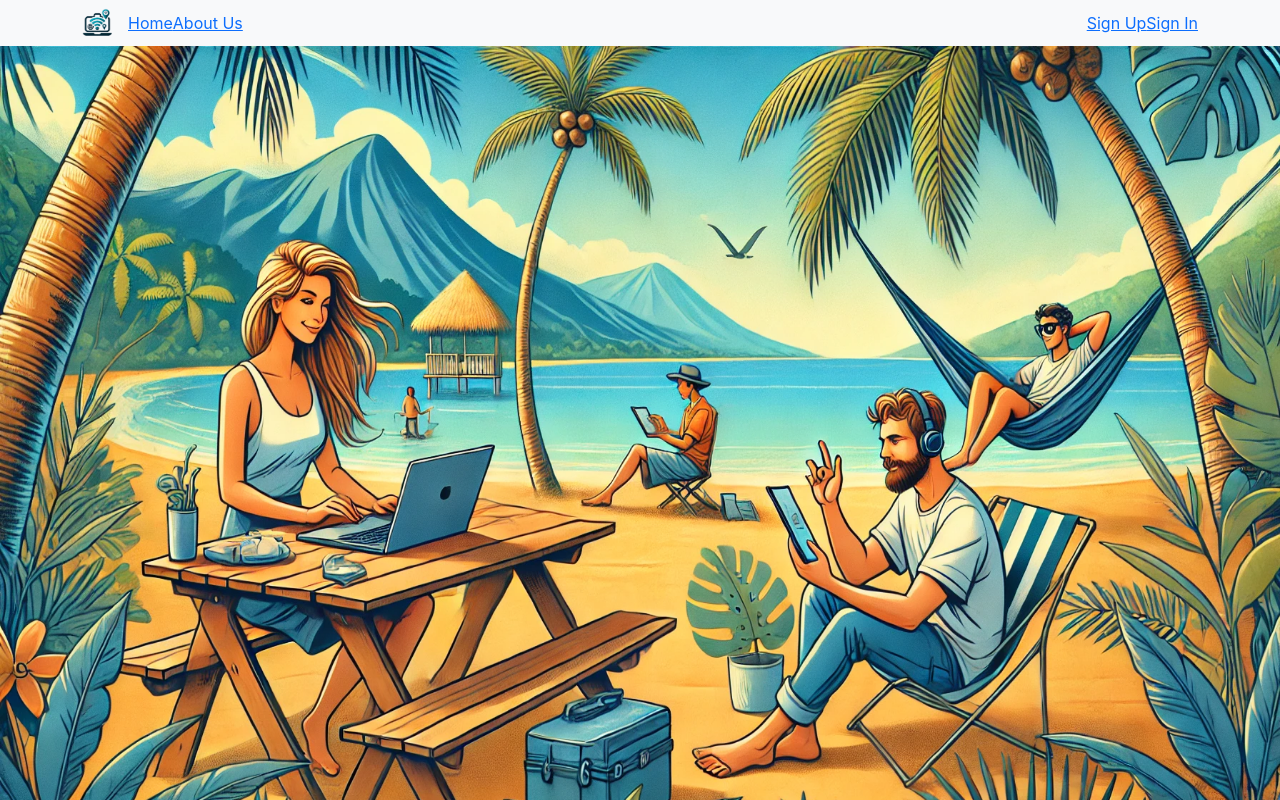
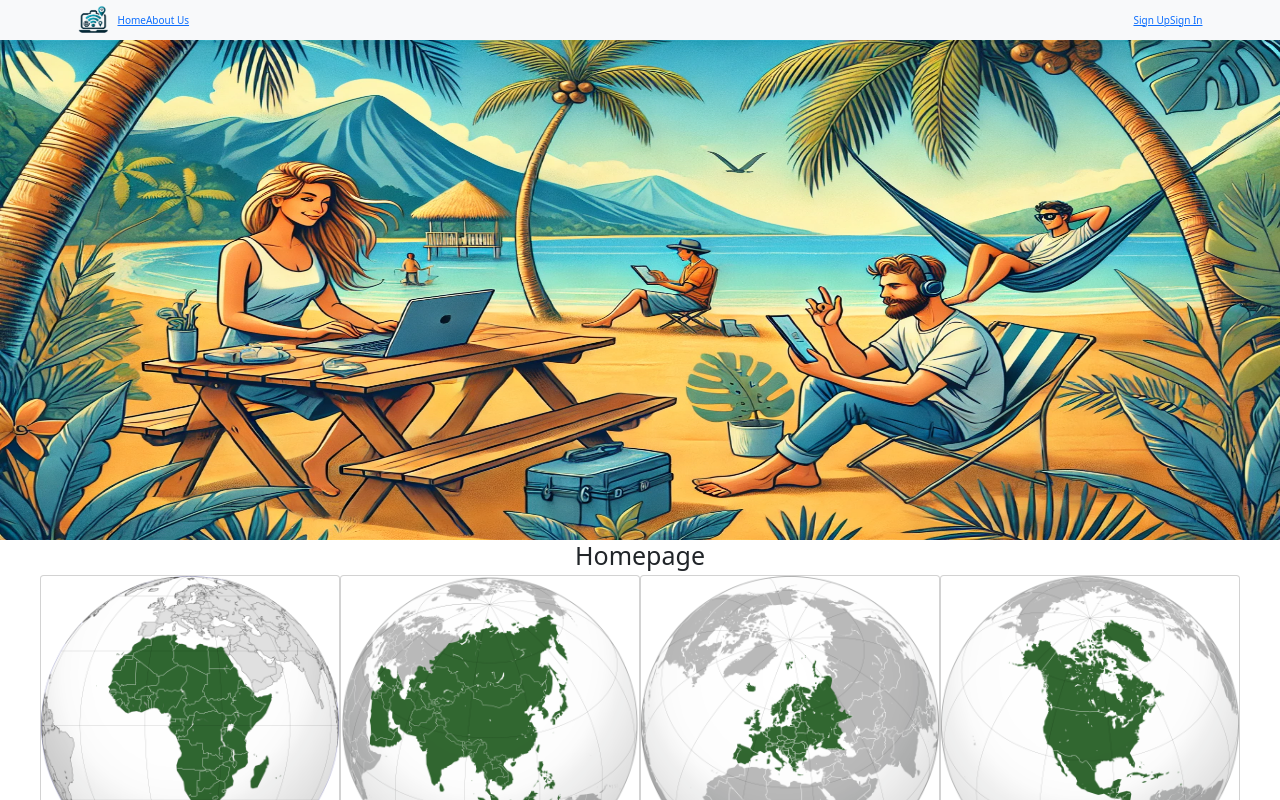
Before and after one commit to GMontaque/WiFiWander, a React (Create React App) app: page / in a window 1280 px wide. Shown: the top 800 px of the page. Built offline with nearby package versions, Linux system fonts and the light colour scheme.

Commit message:
style: create base css

```diff
--- a/src/index.css
+++ b/src/index.css
@@ -1,13 +1,15 @@
-body {
-  margin: 0;
-  font-family: -apple-system, BlinkMacSystemFont, 'Segoe UI', 'Roboto', 'Oxygen',
-    'Ubuntu', 'Cantarell', 'Fira Sans', 'Droid Sans', 'Helvetica Neue',
-    sans-serif;
-  -webkit-font-smoothing: antialiased;
-  -moz-osx-font-smoothing: grayscale;
+/******************* base website styling *******************/
+html {
+  box-sizing: border-box;
+  font-size: 62.5%;
+  /*1rem = 10px, 10px/16px = 62.5%*/
 }
 
-code {
-  font-family: source-code-pro, Menlo, Monaco, Consolas, 'Courier New',
-    monospace;
+*,
+*::after,
+*::before {
+  margin: 0;
+  padding: 0;
+  box-sizing: inherit;
+
 }
```
